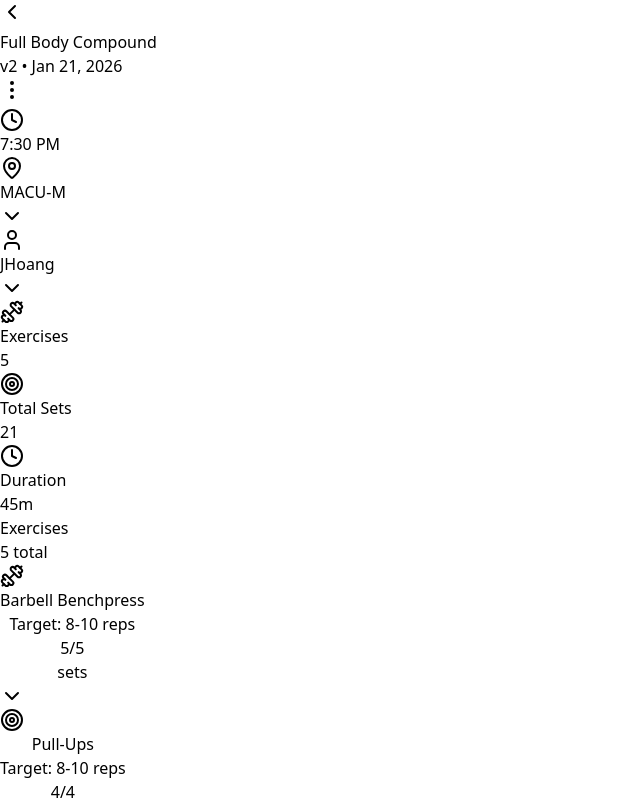
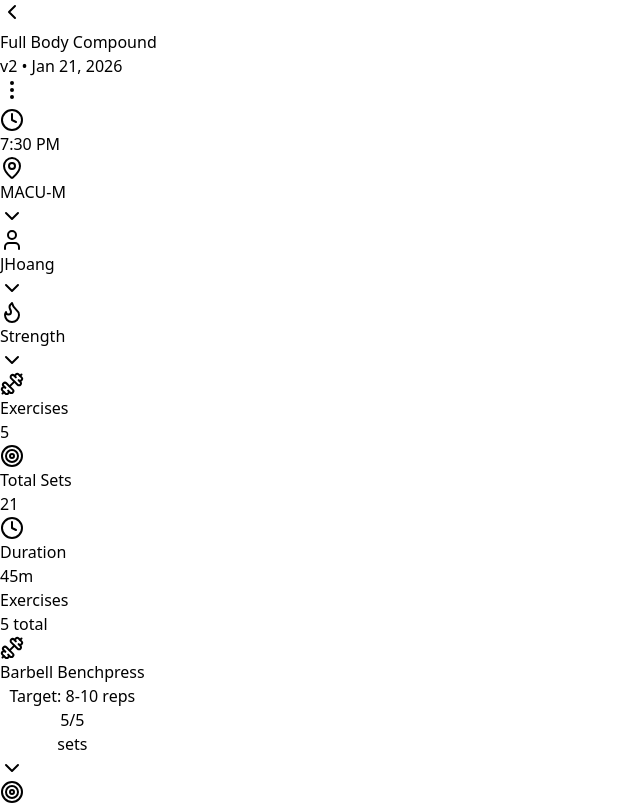
Before and after one commit to JHoang6900/progressive_overloader, a React (Vite) app: page / in a window 1280 px wide. Shown: the top 805 px of the page, without its empty margins (0-640 px from the left). Built offline with nearby package versions, Linux system fonts and the light colour scheme.

Commit message:
Add workout type metadata chip to WorkoutHeader.jsx.

```diff
--- a/src/WorkoutHeader.jsx
+++ b/src/WorkoutHeader.jsx
@@ -7,6 +7,7 @@ import {
   UserIcon,
   CalendarIcon,
   ClockIcon,
+  FlameIcon
 } from "lucide-react";
 
 import {
@@ -32,6 +33,13 @@ const USER_OPTIONS = [
   { value: "JHoang", label: "JHoang" },
   { value: "Miss Tang", label: "Miss Tang" },
   { value: "Guest", label: "Guest" },
+];
+
+const TYPE_OPTIONS = [
+  {value: "Strength", label: "Strength"},
+  {value: "Cardio", label: "Cardio"},
+  {value: "Plyometrics", label: "Plyometrics"},
+  {value: "HIIT", label: "HIIT"}
 ];
 
 
@@ -74,6 +82,7 @@ export function WorkoutHeader({ onEdit }) {
 
     const [location, setLocation] = useState("MACU-M");
     const [user, setUser] = useState("JHoang");
+    const [type, setType] = useState("Strength");
 
 
   return (
@@ -137,6 +146,15 @@ export function WorkoutHeader({ onEdit }) {
            onChange={setUser}
         />
 
+
+               <MetadataSelector
+           icon={<FlameIcon className="w-3.5 h-3.5" />}
+           label="Activity"
+           options={TYPE_OPTIONS}
+           value={type}
+           onChange={setType}
+        />
+
       </div>
     </motion.header>
   );
```
